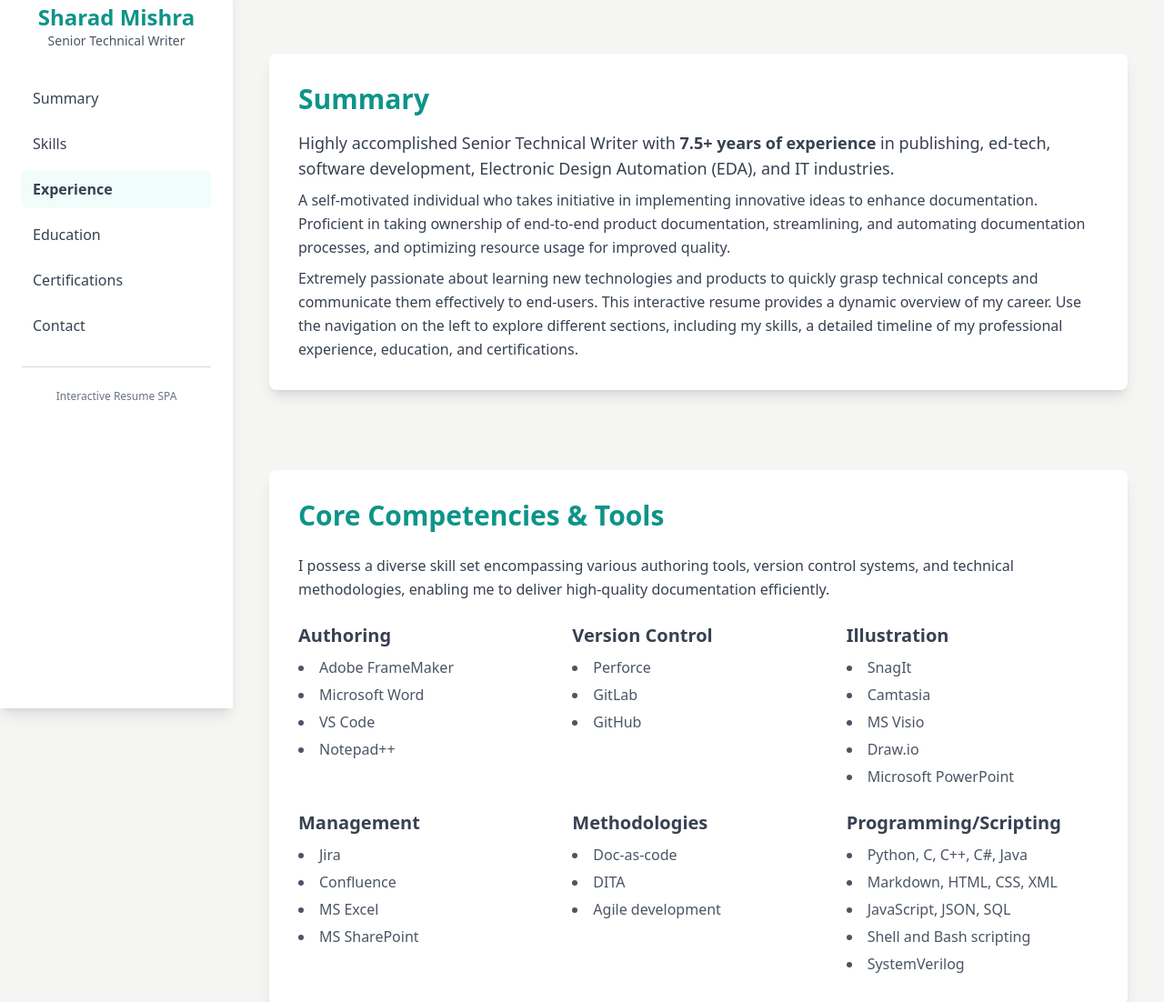
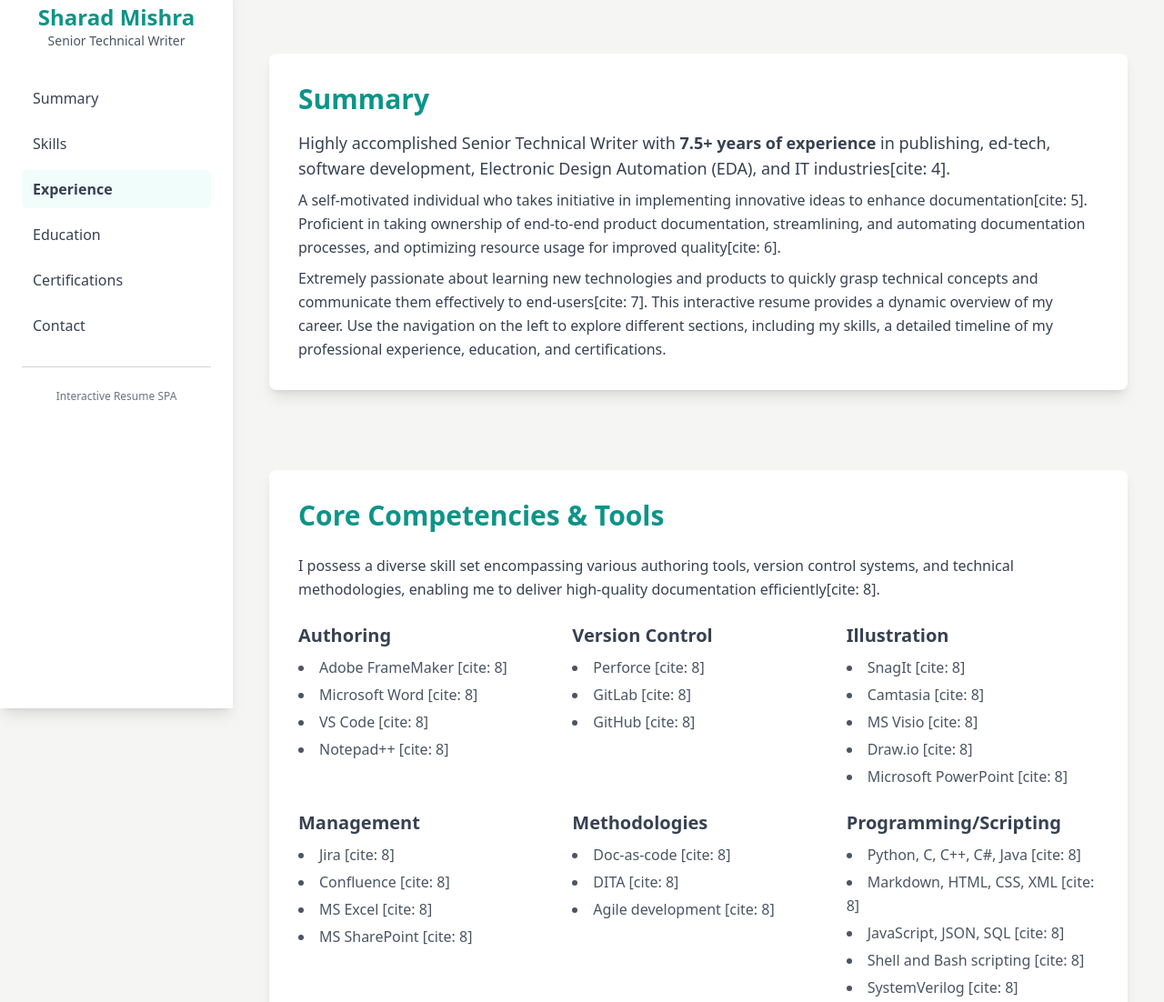
Before and after one commit to DarahsArhsim/sharad-resume, a plain HTML site: page index.html in a window 1280 px wide. Shown: the part 21-1123 px from the top of the page at 91% size. Drawn offline with nearby package versions, Linux system fonts and the light colour scheme.

Commit message:
Update index.html

```diff
--- a/index.html
+++ b/index.html
@@ -6,14 +6,6 @@
     <title>Sharad Mishra - Senior Technical Writer (Detailed)</title>
     <script src="https://cdn.tailwindcss.com"></script>
     <link href="https://cdnjs.cloudflare.com/ajax/libs/font-awesome/6.0.0-beta3/css/all.min.css" rel="stylesheet">
-    <!-- Visualization & Content Choices:
-        - Contact: Goal: Inform. Method: List with icons (Font Awesome). Interaction: Clickable links. Justification: Standard, accessible.
-        - Summary: Goal: Inform. Method: Text block. Justification: Direct presentation.
-        - Skills: Goal: Inform/Organize. Method: Categorized lists (HTML/Tailwind). Justification: Clear and scannable.
-        - Experience: Goal: Show progression/details. Method: Interactive vertical timeline (HTML/CSS/JS) with expandable cards for each role. All "Major accomplishments" and "Regular responsibilities" are included in detail. Justification: Visually engaging, allows users to explore comprehensive details on demand without cluttering the initial view.
-        - Education/Certs: Goal: Inform. Method: Lists. Justification: Standard.
-        - NO Chart.js/Plotly needed for this design, focusing on HTML/CSS/JS for the timeline.
-        - CONFIRMING NO SVG/Mermaid. -->
     <style>
         body {
             font-family: 'Inter', sans-serif; /* Assuming Inter is available or falls back to sans-serif */
@@ -154,13 +146,13 @@
                 <div class="bg-white p-8 rounded-lg shadow-lg">
                     <h2 class="text-3xl font-bold text-teal-600 mb-4">Summary</h2>
                     <p class="text-gray-700 text-lg mb-2">
-                        Highly accomplished Senior Technical Writer with <strong>7.5+ years of experience</strong> in publishing, ed-tech, software development, Electronic Design Automation (EDA), and IT industries.
+                        Highly accomplished Senior Technical Writer with <strong>7.5+ years of experience</strong> in publishing, ed-tech, software development, Electronic Design Automation (EDA), and IT industries[cite: 4].
                     </p>
                     <p class="text-gray-700 mb-2">
-                        A self-motivated individual who takes initiative in implementing innovative ideas to enhance documentation. Proficient in taking ownership of end-to-end product documentation, streamlining, and automating documentation processes, and optimizing resource usage for improved quality.
+                        A self-motivated individual who takes initiative in implementing innovative ideas to enhance documentation[cite: 5]. Proficient in taking ownership of end-to-end product documentation, streamlining, and automating documentation processes, and optimizing resource usage for improved quality[cite: 6].
                     </p>
                     <p class="text-gray-700">
-                        Extremely passionate about learning new technologies and products to quickly grasp technical concepts and communicate them effectively to end-users. This interactive resume provides a dynamic overview of my career. Use the navigation on the left to explore different sections, including my skills, a detailed timeline of my professional experience, education, and certifications.
+                        Extremely passionate about learning new technologies and products to quickly grasp technical concepts and communicate them effectively to end-users[cite: 7]. This interactive resume provides a dynamic overview of my career. Use the navigation on the left to explore different sections, including my skills, a detailed timeline of my professional experience, education, and certifications.
                     </p>
                 </div>
             </section>
@@ -168,60 +160,60 @@
             <section id="skills" class="pt-10 fade-in">
                 <div class="bg-white p-8 rounded-lg shadow-lg">
                     <h2 class="text-3xl font-bold text-teal-600 mb-6">Core Competencies & Tools</h2>
-                    <p class="text-gray-700 mb-6">I possess a diverse skill set encompassing various authoring tools, version control systems, and technical methodologies, enabling me to deliver high-quality documentation efficiently.</p>
+                    <p class="text-gray-700 mb-6">I possess a diverse skill set encompassing various authoring tools, version control systems, and technical methodologies, enabling me to deliver high-quality documentation efficiently[cite: 8].</p>
                     <div class="grid grid-cols-1 md:grid-cols-2 lg:grid-cols-3 gap-6">
                         <div>
                             <h3 class="text-xl font-semibold text-gray-700 mb-2">Authoring</h3>
                             <ul class="list-disc list-inside text-gray-600 space-y-1">
-                                <li>Adobe FrameMaker</li>
-                                <li>Microsoft Word</li>
-                                <li>VS Code</li>
-                                <li>Notepad++</li>
+                                <li>Adobe FrameMaker [cite: 8]</li>
+                                <li>Microsoft Word [cite: 8]</li>
+                                <li>VS Code [cite: 8]</li>
+                                <li>Notepad++ [cite: 8]</li>
                             </ul>
                         </div>
                         <div>
                             <h3 class="text-xl font-semibold text-gray-700 mb-2">Version Control</h3>
                             <ul class="list-disc list-inside text-gray-600 space-y-1">
-                                <li>Perforce</li>
-                                <li>GitLab</li>
-                                <li>GitHub</li>
+                                <li>Perforce [cite: 8]</li>
+                                <li>GitLab [cite: 8]</li>
+                                <li>GitHub [cite: 8]</li>
                             </ul>
                         </div>
                         <div>
                             <h3 class="text-xl font-semibold text-gray-700 mb-2">Illustration</h3>
                             <ul class="list-disc list-inside text-gray-600 space-y-1">
-                                <li>SnagIt</li>
-                                <li>Camtasia</li>
-                                <li>MS Visio</li>
-                                <li>Draw.io</li>
-                                <li>Microsoft PowerPoint</li>
+                                <li>SnagIt [cite: 8]</li>
+                                <li>Camtasia [cite: 8]</li>
+                                <li>MS Visio [cite: 8]</li>
+                                <li>Draw.io [cite: 8]</li>
+                                <li>Microsoft PowerPoint [cite: 8]</li>
                             </ul>
                         </div>
                         <div>
                             <h3 class="text-xl font-semibold text-gray-700 mb-2">Management</h3>
                             <ul class="list-disc list-inside text-gray-600 space-y-1">
-                                <li>Jira</li>
-                                <li>Confluence</li>
-                                <li>MS Excel</li>
-                                <li>MS SharePoint</li>
+                                <li>Jira [cite: 8]</li>
+                                <li>Confluence [cite: 8]</li>
+                                <li>MS Excel [cite: 8]</li>
+                                <li>MS SharePoint [cite: 8]</li>
                             </ul>
                         </div>
                         <div>
                             <h3 class="text-xl font-semibold text-gray-700 mb-2">Methodologies</h3>
                             <ul class="list-disc list-inside text-gray-600 space-y-1">
-                                <li>Doc-as-code</li>
-                                <li>DITA</li>
-                                <li>Agile development</li>
+                                <li>Doc-as-code [cite: 8]</li>
+                                <li>DITA [cite: 8]</li>
+                                <li>Agile development [cite: 8]</li>
                             </ul>
                         </div>
                         <div>
                             <h3 class="text-xl font-semibold text-gray-700 mb-2">Programming/Scripting</h3>
                             <ul class="list-disc list-inside text-gray-600 space-y-1">
-                                <li>Python, C, C++, C#, Java</li>
-                                <li>Markdown, HTML, CSS, XML</li>
-                                <li>JavaScript, JSON, SQL</li>
-                                <li>Shell and Bash scripting</li>
-                                <li>SystemVerilog</li>
+                                <li>Python, C, C++, C#, Java [cite: 8]</li>
+                                <li>Markdown, HTML, CSS, XML [cite: 8]</li>
+                                <li>JavaScript, JSON, SQL [cite: 8]</li>
+                                <li>Shell and Bash scripting [cite: 8]</li>
+                                <li>SystemVerilog [cite: 8]</li>
                             </ul>
                         </div>
                     </div>
@@ -247,13 +239,13 @@
                     <div class="space-y-4">
                         <div>
                             <h3 class="text-xl font-semibold text-gray-700">Master of Computer Application (MCA)</h3>
-                            <p class="text-gray-600">Indira Gandhi National Open University</p>
-                            <p class="text-sm text-gray-500">December 2014 – June 2019</p>
+                            <p class="text-gray-600">Indira Gandhi National Open University [cite: 33]</p>
+                            <p class="text-sm text-gray-500">December 2014 – June 2019 [cite: 33]</p>
                         </div>
                         <div>
                             <h3 class="text-xl font-semibold text-gray-700">Bachelor of Science (B.Sc.)</h3>
-                            <p class="text-gray-600">Delhi University</p>
-                            <p class="text-sm text-gray-500">2011 – May 2014</p>
+                            <p class="text-gray-600">Delhi University [cite: 33]</p>
+                            <p class="text-sm text-gray-500">2011 – May 2014 [cite: 33]</p>
                         </div>
                     </div>
                 </div>
@@ -264,11 +256,11 @@
                     <h2 class="text-3xl font-bold text-teal-600 mb-6">Certifications</h2>
                     <p class="text-gray-700 mb-6">I am committed to continuous learning and professional development, as demonstrated by these certifications.</p>
                     <ul class="list-disc list-inside text-gray-600 space-y-2">
-                        <li>Business Writing, University of Colorado Boulder – Coursera</li>
-                        <li>How to Research and Write Using Generative AI Tools – LinkedIn Learning</li>
-                        <li>Foundation of Project Management by Google - Coursera</li>
-                        <li>Linux: Bash Shell and Scripts – LinkedIn Learning</li>
-                        <li>JSON and XML for Writers - Udemy</li>
+                        <li>Business Writing, University of Colorado Boulder – Coursera [cite: 33]</li>
+                        <li>How to Research and Write Using Generative AI Tools – LinkedIn Learning [cite: 33]</li>
+                        <li>Foundation of Project Management by Google - Coursera [cite: 33]</li>
+                        <li>Linux: Bash Shell and Scripts – LinkedIn Learning [cite: 33]</li>
+                        <li>JSON and XML for Writers - Udemy [cite: 33]</li>
                     </ul>
                 </div>
             </section>
@@ -278,10 +270,10 @@
                     <h2 class="text-3xl font-bold text-teal-600 mb-6">Get In Touch</h2>
                     <p class="text-gray-700 mb-6">I'm always open to discussing new opportunities or collaborations. Feel free to reach out through any of the channels below.</p>
                     <div class="space-y-3 text-gray-700">
-                        <p><i class="fas fa-phone mr-2 text-teal-600"></i> <a href="tel:+919718007758" class="hover:text-teal-500">+91-9718007758</a></p>
-                        <p><i class="fas fa-envelope mr-2 text-teal-600"></i> <a href="mailto:sharad.mishra7758@gmail.com" class="hover:text-teal-500">sharad.mishra7758@gmail.com</a></p>
-                        <p><i class="fab fa-linkedin mr-2 text-teal-600"></i> <a href="https://www.linkedin.com/in/sharad-mishra-a6b6b7132/" target="_blank" rel="noopener noreferrer" class="hover:text-teal-500">Sharad Mishra | LinkedIn</a></p>
-                        <p><i class="fas fa-briefcase mr-2 text-teal-600"></i> <a href="#" id="workSamplesLink" class="hover:text-teal-500">Work Samples</a> (Please update link)</p>
+                        <p><i class="fas fa-phone mr-2 text-teal-600"></i> <a href="tel:+919718007758" class="hover:text-teal-500">+91-9718007758</a> [cite: 1]</p>
+                        <p><i class="fas fa-envelope mr-2 text-teal-600"></i> <a href="mailto:sharad.mishra7758@gmail.com" class="hover:text-teal-500">sharad.mishra7758@gmail.com</a> [cite: 1]</p>
+                        <p><i class="fab fa-linkedin mr-2 text-teal-600"></i> <a href="https://www.linkedin.com/in/sharad-mishra-a6b6b7132/" target="_blank" rel="noopener noreferrer" class="hover:text-teal-500">Sharad Mishra | LinkedIn</a> [cite: 2]</p>
+                        <p><i class="fas fa-briefcase mr-2 text-teal-600"></i> <a href="#" id="workSamplesLink" class="hover:text-teal-500">Work Samples</a> [cite: 1] (Please update link)</p>
                     </div>
                 </div>
             </section>
@@ -295,7 +287,6 @@
     </div>
 
     <script>
-        document.addEventListener('DOMContentLoaded', (event) => {
         document.getElementById('currentYear').textContent = new Date().getFullYear();
 
         // Work Samples Link - Placeholder behavior
@@ -315,16 +306,16 @@
                 company: "Thales DIS Technologies, Noida",
                 period: "Feb 2024 – Present",
                 majorAccomplishments: [
-                        "Created Python scripts to automate documentation tasks.",
-                        "Delivered documentation set of two SaaS (Software as a Service) products.",
-                        "Trained fellow technical writers in prompt engineering using Generative AI models.",
-                        "Created use case based articles for end-to-end workflow of product features."
+                    "Created Python scripts to automate documentation tasks[cite: 9].",
+                    "Delivered documentation set of two SaaS (Software as a Service) products[cite: 10].",
+                    "Trained fellow technical writers in prompt engineering using Generative AI models[cite: 11].",
+                    "Created use case based articles for end-to-end workflow of product features[cite: 12]."
                 ],
                 regularResponsibilities: [
-                        "Maintain technical documentation for cybersecurity software.",
-                        "Act as scrum master to quarterly plan documentation for new features and enhance existing documentation.",
-                        "Conduct knowledge-sharing sessions for in-house technical writing community.",
-                        "Help developers with tooltip text and microcopy text of UI elements."
+                    "Maintain technical documentation for cybersecurity software[cite: 12].",
+                    "Act as scrum master to quarterly plan documentation for new features and enhance existing documentation[cite: 13].",
+                    "Conduct knowledge-sharing sessions for in-house technical writing community[cite: 14].",
+                    "Help developers with tooltip text and microcopy text of UI elements[cite: 15]."
                 ]
             },
             {
@@ -332,8 +323,12 @@
                 company: "Siemens EDA, Noida",
                 period: "June 2022 – Feb 2024 (1 year 8 months)",
                 majorAccomplishments: [
-                        "Successfully created and delivered 30+ new documents including user guides, datasheets, and application notes.",
-                        "Created Python scripts and established cron jobs to automate redundant documentation processes and tasks and saved significant number of man-hours."
+                    "Successfully created and delivered 30+ new documents including user guides, datasheets, and application notes[cite: 16].",
+                    "Created Python scripts and established cron jobs to automate redundant documentation processes and tasks and saved significant number of man-hours[cite: 17]."
+                ],
+                regularResponsibilities: [
+                    "Handle technical documentation of Questa Verification IP (QVIP), entailing 90+ documents throughout release cycles[cite: 18].",
+                    "Develop scripts for brief product videos[cite: 19]."
                 ]
             },
             {
@@ -341,13 +336,13 @@
                 company: "Highlands Infotech, Noida",
                 period: "February 2021 – June 2022 (1 year 4 months)",
                 majorAccomplishments: [
-                        "Created 50+ knowledge base articles to explain product workflows and troubleshooting techniques.",
-                        "Collaboratively, created an intuitive Technical Support System for basic software troubleshooting, reducing help tickets by significant amount.",
-                        "Prepared course descriptions for multiple training courses in the learning management system (LMS)."
+                    "Created 50+ knowledge base articles to explain product workflows and troubleshooting techniques[cite: 20].",
+                    "Collaboratively, created an intuitive Technical Support System for basic software troubleshooting, reducing help tickets by significant amount[cite: 21].",
+                    "Prepared course descriptions for multiple training courses in the learning management system (LMS)[cite: 22]."
                 ],
                 regularResponsibilities: [
-                        "Create knowledge base articles for two CAD-based software systems.",
-                        "Help developers with tooltips and contextual help."
+                    "Create knowledge base articles for two CAD-based software systems[cite: 23].",
+                    "Help developers with tooltips and contextual help[cite: 24]."
                 ]
             },
             {
@@ -355,27 +350,27 @@
                 company: "Trivium Education Services, Delhi",
                 period: "October 2018 – February 2021 (2 years 4 months)",
                 majorAccomplishments: [
-                        "Created 500+ textbook solutions in computer science and mathematics domains.",
-                        "Designed standard templates to publish solutions on e-learning platform and helped the company in securing contract from the client.",
-                        "Created showcase content for a pilot project on topic-based writing and helped the company in securing contract from the client."
+                    "Created 500+ textbook solutions in computer science and mathematics domains[cite: 24].",
+                    "Designed standard templates to publish solutions on e-learning platform and helped the company in securing contract from the client[cite: 25].",
+                    "Created showcase content for a pilot project on topic-based writing and helped the company in securing contract from the client[cite: 26]."
                 ],
                 regularResponsibilities: [
-                        "Maintain content quality on e-learning platforms.",
-                        "Author textbook solutions for academic books.",
-                        "Write topic-based academic content.",
-                        "Oversee work of 25+ in-house and freelance subject matter experts.",
-                        "Create technical assessments and conduct interviews to hire new SMEs.",
-                        "Train new SMEs and assign them tasks based on their skill set."
+                    "Maintain content quality on e-learning platforms[cite: 27].",
+                    "Author textbook solutions for academic books[cite: 27].",
+                    "Write topic-based academic content[cite: 27].",
+                    "Oversee work of 25+ in-house and freelance subject matter experts[cite: 28].",
+                    "Create technical assessments and conduct interviews to hire new SMEs[cite: 28].",
+                    "Train new SMEs and assign them tasks based on their skill set[cite: 29]."
                 ]
             },
             {
                 role: "Technical Content Writer",
                 company: "Rio Learning & Technologies, Delhi",
                 period: "July 2018 – October 2018 (3 months)",
-                    majorAccomplishments: [],
+                majorAccomplishments: [], // No major accomplishments explicitly listed in source
                 regularResponsibilities: [
-                        "Create curriculum and comprehensive content for graduate certificate programs.",
-                        "Write software manuals for various software testing tools."
+                    "Create curriculum and comprehensive content for graduate certificate programs[cite: 30].",
+                    "Write software manuals for various software testing tools[cite: 31]."
                 ]
             },
             {
@@ -383,10 +378,10 @@
                 company: "DreamTech Press, Delhi",
                 period: "July 2017 – May 2018 (10 months)",
                 majorAccomplishments: [
-                        "Collaborated with senior editors and DTP leads to introduce QR codes in textbooks, helping readers with supplementary video-based content."
+                    "Collaborated with senior editors and DTP leads to introduce QR codes in textbooks, helping readers with supplementary video-based content[cite: 31]."
                 ],
                 regularResponsibilities: [
-                        "Develop textbook content for test preparation domain and collaborate with DTP (Desktop Publishing) leads to ready content for publication."
+                    "Develop textbook content for test preparation domain and collaborate with DTP (Desktop Publishing) leads to ready content for publication[cite: 32]."
                 ]
             }
         ];
@@ -397,12 +392,10 @@
                 const timelineItem = document.createElement('div');
                 timelineItem.className = 'timeline-item';
 
-                    // Ensure majorAccomplishments is an array before accessing length
-                    let accomplishmentsHTML = (item.majorAccomplishments && item.majorAccomplishments.length > 0) ?
+                let accomplishmentsHTML = item.majorAccomplishments.length > 0 ?
                     `<h4 class="text-base font-semibold text-gray-700 mt-3 mb-1">Major Accomplishments:</h4><ul class="list-disc list-inside text-gray-600 space-y-1 text-sm">${item.majorAccomplishments.map(ach => `<li>${ach}</li>`).join('')}</ul>` : '';
 
-                    // Ensure regularResponsibilities is an array before accessing length
-                    let responsibilitiesHTML = (item.regularResponsibilities && item.regularResponsibilities.length > 0) ?
+                let responsibilitiesHTML = item.regularResponsibilities.length > 0 ?
                     `<h4 class="text-base font-semibold text-gray-700 mt-3 mb-1">Regular Responsibilities:</h4><ul class="list-disc list-inside text-gray-600 space-y-1 text-sm">${item.regularResponsibilities.map(res => `<li>${res}</li>`).join('')}</ul>` : '';
 
                 timelineItem.innerHTML = `
@@ -506,7 +499,7 @@
         faders.forEach(fader => {
             appearOnScroll.observe(fader);
         });
-        });
+
     </script>
 </body>
 </html>
```
Lines whose indentation alone changed are shown as unchanged.
